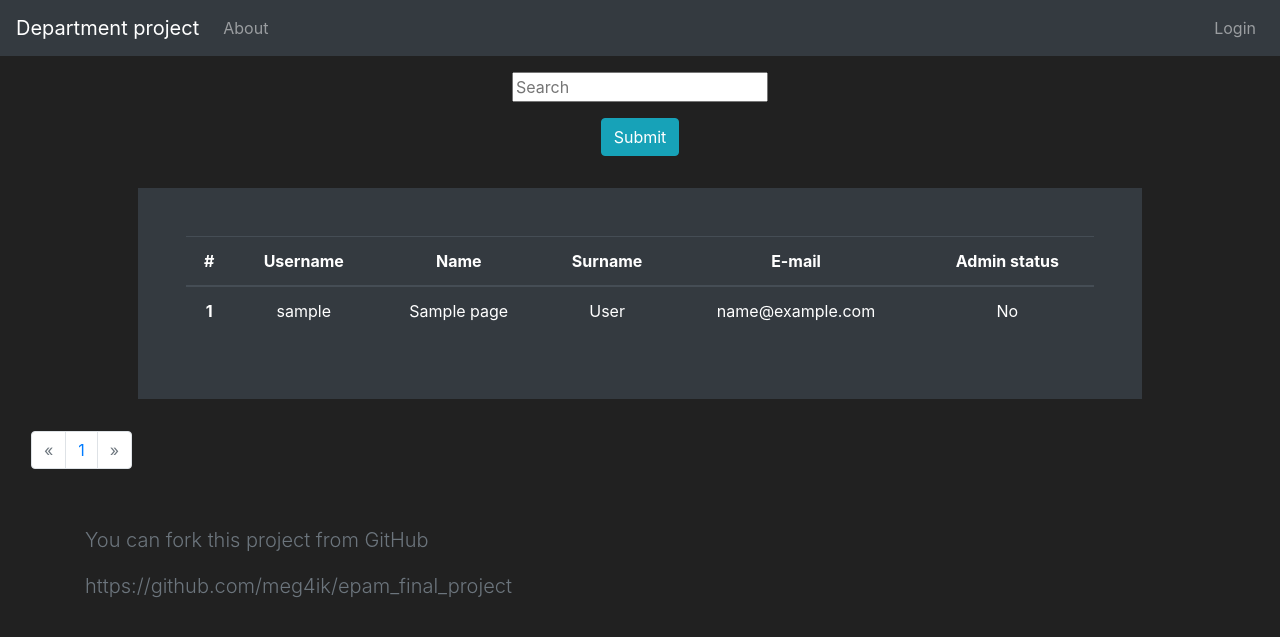
After one commit to meg4ik/epam_final_project, a Flask app: template src/templates/users.html in a window 1280 px wide. The commit adds this page. Shown: the top 637 px of the page. Run offline with Flask 2, Linux system fonts and the light colour scheme; the template is opened without the code that fills it: most values are stand-ins (such as "Sample title", 1, 10 or a date in 2020); some libraries are stand-ins or nearby versions.

Commit message:
add pagination and search for users page

```diff
--- a/src/resources/user.py
+++ b/src/resources/user.py
@@ -1,6 +1,6 @@
 from flask_restful import Resource
 from src.token import token_required, user_return
-from flask import make_response, render_template, request, flash, redirect, url_for, abort
+from flask import make_response, render_template, request, flash, redirect, url_for
 from src.database.models import User as UserModel, Role, UserDepartmentRole, Department
 from src import db
 from flask_bcrypt import generate_password_hash
--- a/src/routes.py
+++ b/src/routes.py
@@ -5,6 +5,8 @@ from src.resources.login import Login, Logout
 from src.resources.profile import Profile
 from src.resources.user import User
 from src.resources.department import Department
+from src.resources.users import Users
+from src.resources.departments import Departments
 
 api.add_resource(Main, '/', '/main', strict_slashes=False)
 api.add_resource(About, '/about', strict_slashes=False)
@@ -13,3 +15,5 @@ api.add_resource(Logout, '/logout', strict_slashes=False)
 api.add_resource(Profile, '/profile', strict_slashes=False)
 api.add_resource(User, '/user/<uuid>', strict_slashes=False)
 api.add_resource(Department, '/department/<uuid>', strict_slashes=False)
+api.add_resource(Users, '/users', strict_slashes=False)
+api.add_resource(Departments, '/departments', strict_slashes=False)
--- a/src/templates/department.html
+++ b/src/templates/department.html
@@ -19,7 +19,7 @@
                     <tbody>
                         {% for i in users_and_roles %}
                             <tr data-href="{{ url_for('user' ,uuid=i.uuid) }}">
-                                <th scope="row">{{ i.id }}</th>
+                                <th scope="row">{{ loop.index }}</th>
                                 <td>{{ i.name }}</td>
                                 <td>{{ i.surname }}</td>
                                 <td>
--- /dev/null
+++ b/src/templates/users.html
@@ -0,0 +1,74 @@
+{% extends 'base.html' %}
+{% block title %}
+Users
+{% endblock %}
+{% block content %}
+<div class="container-fluid">
+    <form class="navbar-form text-center p-3" method="GET">
+        <div class="form-group">
+            <input type="text" class="form-controll" placeholder="Search" name="q" value="{{ request.args.get('q', '') }}">
+        </div>
+        <button type="submit" class="btn btn-info">Submit</button>
+    </form>
+    <div class="row">
+        <div class="col-1"></div>
+        <div class="col-10">
+            <div class="position-relative overflow-hidden p-3 p-md-5 m-md-3 text-center bg-dark">
+                <table class="table table-hover table-dark">
+                    <thead>
+                        <tr>
+                            <th scope="col">#</th>
+                            <th scope="col">Username</th>
+                            <th scope="col">Name</th>
+                            <th scope="col">Surname</th>
+                            <th scope="col">E-mail</th>
+                            <th scope="col">Admin status</th>
+                        </tr>
+                    </thead>
+                    <tbody>
+                        {% for i in pages.items %}
+                            <tr data-href="{{ url_for('user' ,uuid=i.uuid) }}">
+                                <th scope="row">{{ loop.index }}</th>
+                                <td>{{ i.username }}</td>
+                                <td>{{ i.name }}</td>
+                                <td>{{ i.surname }}</td>
+                                <td>{{ i.email_address }}</td>
+                                <td>{% if i.is_admin %}
+                                    Yes
+                                    {% else %}
+                                    No
+                                    {% endif %}
+                                </td>
+                            </tr>
+                        {% endfor %}
+                    </tbody>
+                </table>
+            </div>
+        </div>
+        <div class="col-1"></div>
+    </div>
+    <nav class="text-center p-3">
+        <ul class="pagination">
+          <li class="page-item {% if not pages.has_prev %}disabled{% endif %}">
+            <a class="page-link" href="/users/?page={{ pages.prev_num }}" aria-label="Previous">
+            <span aria-hidden="true">&laquo;</span>
+            <span class="sr-only">Previous</span>
+            </a>
+          </li>
+
+          {% for page in pages.iter_pages() %}
+          <li {% if page == pages.page %} class="active" {% endif %}>
+            <a class="page-link" href="/users/?page={{ page }}">{{ page }}</a>
+          </li>
+          {% endfor %}
+
+          <li class="page-item {% if not pages.has_next %}disabled{% endif %}">
+            <a class="page-link" href="/users/?page={{ pages.next_num }}" aria-label="Next">
+            <span aria-hidden="true">&raquo;</span>
+            <span class="sr-only">Next</span>
+            </a>
+          </li>
+        </ul>
+    </nav>
+</div>
+{% endblock %}
--- a/wsgi.py
+++ b/wsgi.py
@@ -8,8 +8,9 @@ from src import app
 # добавить иконку везде тоже подобавлять
 # возможно переделать редиректы при ошибке на страницу с ошибкой
 # решить все проблемные моменты с редиректами, ретурном страницы с кодом респонса
-# добавить возможность к добавлять премию участникам и другие интересные ф-ции
-# добвавть поиск и добавить пагинацию в /user /user/<uuid> /departmant /department/<uuid>
+# 1 добавить возможность к добавлять премию участникам и другие интересные ф-ции
+# 1 добвавть поиск и добавить пагинацию в /user /user/<uuid> /departmant /department/<uuid>
+# 1 сделать возможность писать сообщения участникам
 # возможность загружать картинки
 # добавить логгирование если Debug
 
```
Also changed, not shown: src/resources/departments.py (added, +18 -0 lines), src/resources/users.py (added, +25 -0 lines), src/templates/departments.html (added, +40 -0 lines).
